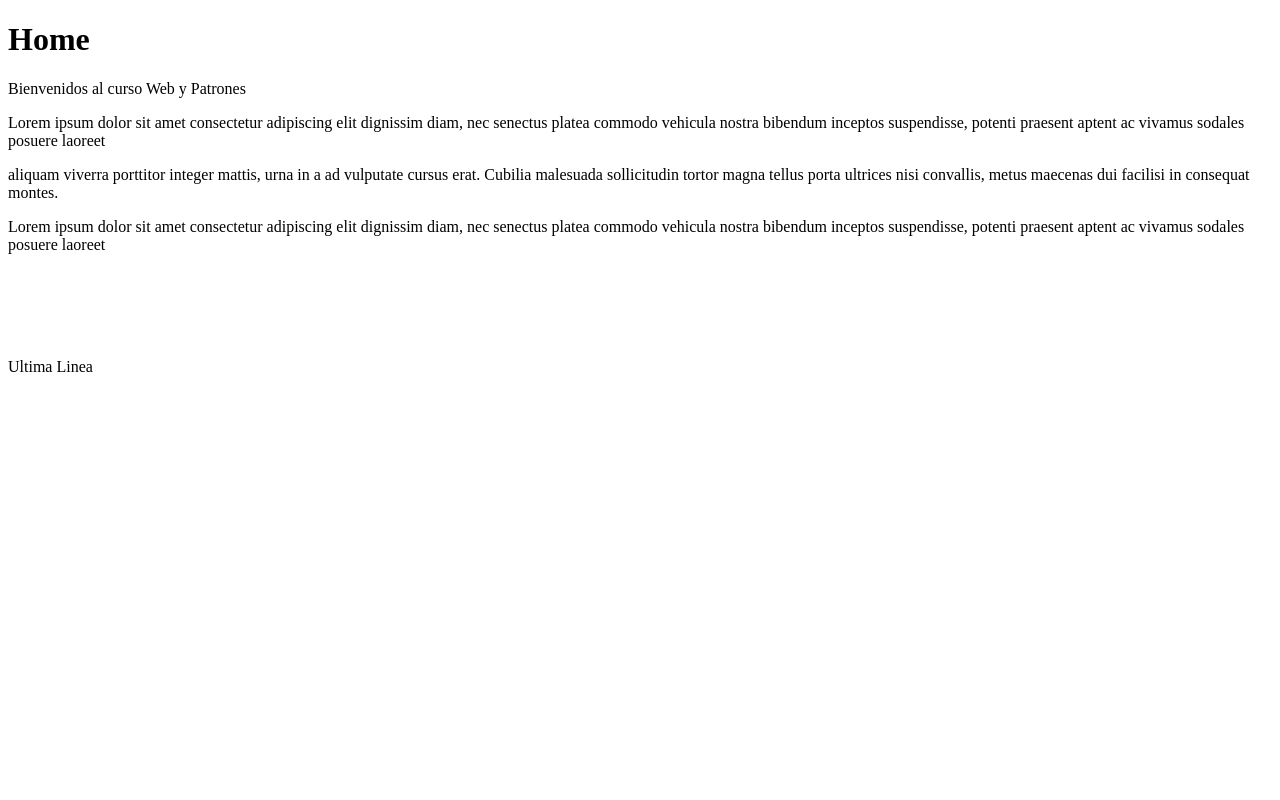
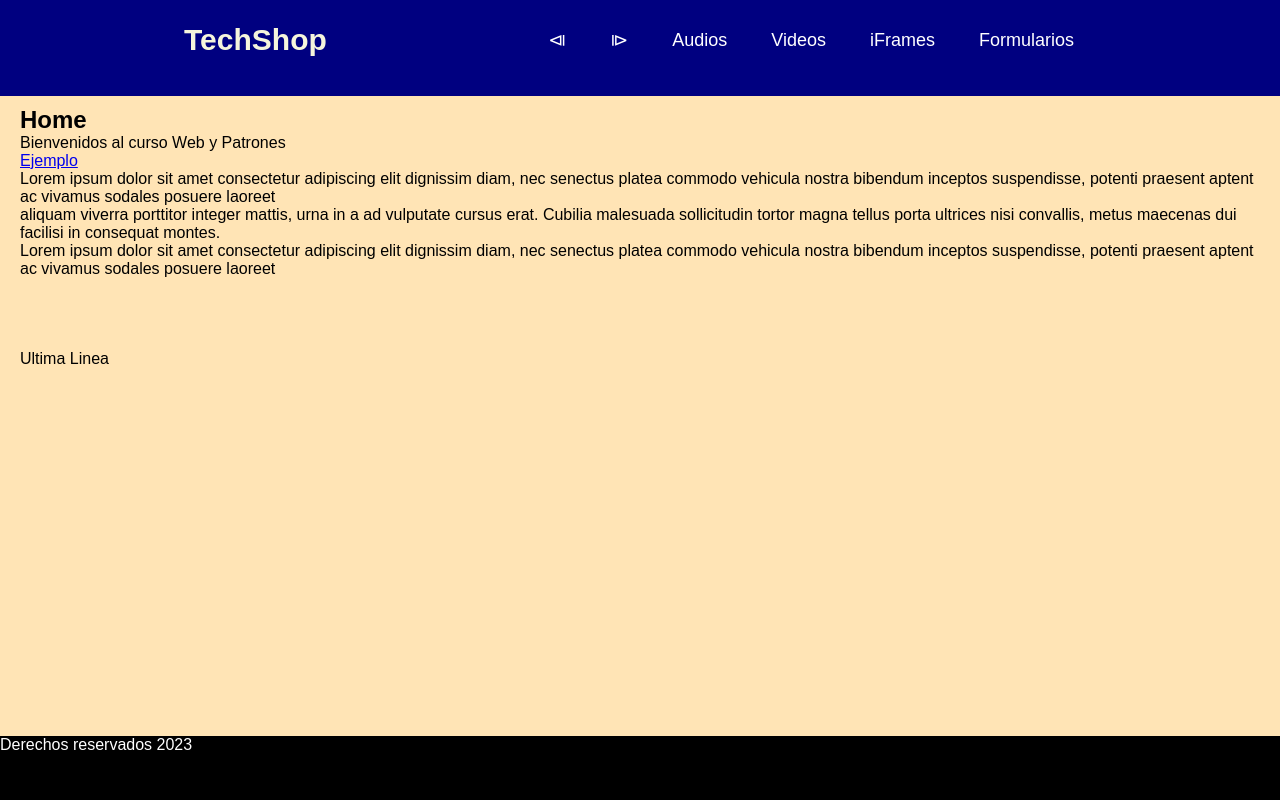
Before and after one commit to jraul1607/TiendaM_IIQ2023, a Spring Boot app: page / in a window 1280 px wide. Run offline with Spring Boot 4, Linux system fonts and the light colour scheme.

Commit message:
Cambio Clase 3

```diff
--- /dev/null
+++ b/src/main/resources/static/css/menu.css
@@ -0,0 +1,81 @@
+*{
+    margin: 0;
+    box-sizing: border-box;
+}
+
+body{
+    font-family: sans-serif;
+    padding: 10px 20px 0px;
+}
+
+.header{
+    background-color: navy;
+    position: fixed;
+    top: 0;
+    left: 0;
+    height: 12%;
+    width: 100%;
+}
+
+.nav{
+    display: flex;
+    justify-content: space-between;
+    max-width: 992px;
+    margin: 0 auto;
+}
+
+.nav-link{
+    color: white;
+    text-decoration: none;
+}
+
+.logo{
+    font-size: 30px;
+    font-weight: bold;
+    padding: 0 40px;
+    line-height: 80px;
+    color: beige;
+}
+
+.nav-menu{
+    display: flex;
+    margin-right: 40px;
+    list-style: none;
+}
+
+.nav-menu-item{
+    font-size: 18px;
+    margin: 0 10px;
+    line-height: 80px;
+    width: max-content;
+}
+
+.nav-menu-link{
+    padding: 8px 12px;
+    border-radius: 8px;
+}
+
+.nav-menu-link:hover{
+    background-color: cornflowerblue;
+    transition: 0.5s;
+}
+
+#contenido{
+    top: 12%;
+    left: 0%;
+    width: 100%;
+    position: fixed;
+    background-color: moccasin;
+    bottom: 8%;
+    padding: 10px 20px;
+}
+
+.footer{
+   bottom:0%;
+   height: 8%;
+   left: 0%;
+   background-color: black;
+   color: white;
+   width: 100%;
+   position: fixed;
+}
--- a/src/main/resources/static/index.html
+++ b/src/main/resources/static/index.html
@@ -8,10 +8,26 @@ Click nbfs://nbhost/SystemFileSystem/Templates/Other/html.html to edit this temp
         <title>Tech Shop</title>
         <meta charset="UTF-8">
         <meta name="viewport" content="width=device-width, initial-scale=1.0">
+        <!--<link href="css/estilos.css" rel="stylesheet" type="text/css"/>-->
+        <link href="css/menu.css" rel="stylesheet" type="text/css"/>
     </head>
     <body>
-        <h1>Home</h1>
+        <header class="header">
+            <nav class="nav">
+                <a href="index.html" class="logo nav-link">TechShop</a>
+                <ul class="nav-menu">
+                    <li class="nav-menu-item"><a class="nav-menu-link nav-link" href="ejemplo9.html">&LeftTriangleBar;</a></li>
+                    <li class="nav-menu-item"><a class="nav-menu-link nav-link" href="ejemplo2.html">&RightTriangleBar;</a></li>
+                    <li class="nav-menu-item"><a class="nav-menu-link nav-link" href="audios.html">Audios</a></li>
+                    <li class="nav-menu-item"><a class="nav-menu-link nav-link" href="videos.html">Videos</a></li>
+                    <li class="nav-menu-item"><a class="nav-menu-link nav-link" href="iframes.html">iFrames</a></li>
+                    <li class="nav-menu-item"><a class="nav-menu-link nav-link" href="formularios.html">Formularios</a></li>
+                </ul>
+            </nav>
+        </header>
+        <section id="contenido"><h1>Home</h1>
             <p>Bienvenidos al curso Web y Patrones</p>
+            <a href="#">Ejemplo</a>
 
             <p>Lorem ipsum dolor sit amet consectetur adipiscing elit dignissim diam, nec senectus platea commodo vehicula nostra bibendum inceptos suspendisse, potenti praesent aptent ac vivamus sodales posuere laoreet</p>
             <p>aliquam viverra porttitor integer mattis, urna in a ad vulputate cursus erat. Cubilia malesuada sollicitudin tortor magna tellus porta ultrices nisi convallis, metus maecenas dui facilisi in consequat montes.</p>
@@ -20,6 +36,8 @@ Click nbfs://nbhost/SystemFileSystem/Templates/Other/html.html to edit this temp
             <br>
             <br>
             <br>
-        <p>Ultima Linea</p>
+            <p>Ultima Linea</p></section>
+        <footer class="footer">Derechos reservados 2023</footer>
+
     </body>
 </html>
```
Also changed, not shown: src/main/resources/static/audios.html (added, +40 -0 lines), src/main/resources/static/css/estilos.css (+14 -2 lines), src/main/resources/static/formularios.html (added, +46 -0 lines), src/main/resources/static/iframes.html (added, +53 -0 lines), src/main/resources/static/videos.html (added, +25 -0 lines), 2 other files. Lines whose indentation alone changed are shown as unchanged.
